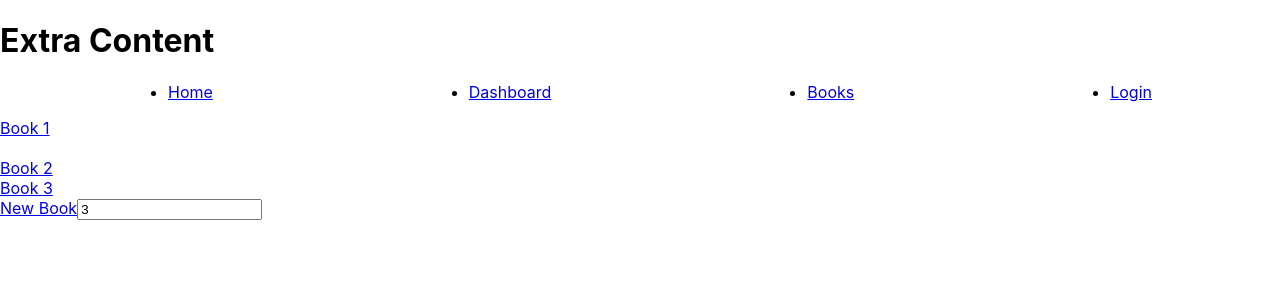
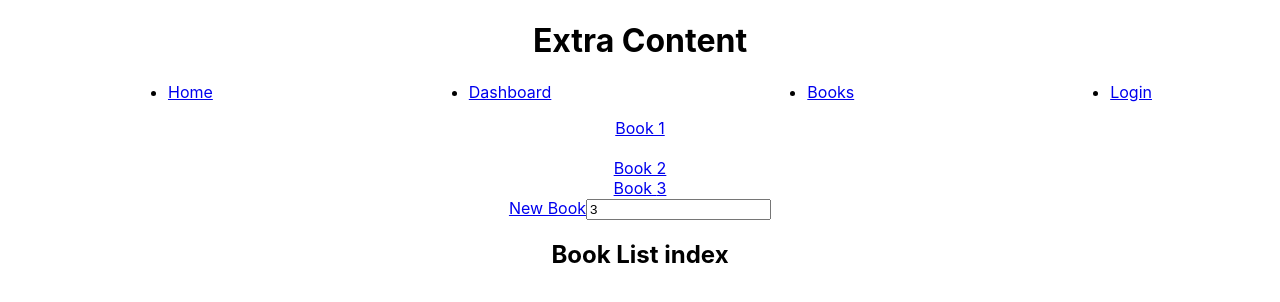
Before and after one commit to Mosharaf456/routing-project-rrdv6, a React (Create React App) app: page /books in a window 1280 px wide. Shown: the top 302 px of the page. Built offline with nearby package versions, Linux system fonts and the light colour scheme.

Commit message:
ref routing DONE for router v6

```diff
--- a/src/App.js
+++ b/src/App.js
@@ -38,7 +38,7 @@ function App() {
     <>
     {/* location fixed this conetnt on all over the route */}
       <Routes location='/books'>
-        <Route path='/books' element={<h1>Extra Content</h1>} />
+        <Route path='/books' element={<h1 style={{textAlign: 'center'}}>Extra Content</h1>} />
       </Routes>
       <nav style={{textAlign: 'center'}}>
         <ul style={{display: 'flex' , justifyContent: 'space-around' }}>
@@ -61,8 +61,9 @@ function App() {
         </ul>
       </nav>
 
-        {/* {element} */}
+        <div style={{textAlign: 'center'}}>
          {(location.state !== null)? JSON.stringify(location.state) : ''}
+        </div>
 
 
       <Routes>
--- a/src/components/Book.js
+++ b/src/components/Book.js
@@ -1,5 +1,6 @@
 import React from 'react';
 import { useOutletContext, useParams } from 'react-router-dom';
+import BookLayout from './BookLayout';
 
 function Book() {
     const book = useParams();
@@ -7,7 +8,8 @@ function Book() {
     // console.log(obj);
     console.log(book);
     return (
-      <div>
+      <div style={{textAlign: 'center'}}>
+        <BookLayout />
         <h2>Book {JSON.stringify(book.bookId)} </h2>
       </div>
     )
--- a/src/components/BookLayout.js
+++ b/src/components/BookLayout.js
@@ -5,7 +5,7 @@ function BookLayout() {
   const [searchParam, setSearchParam] = useSearchParams({ n: 3});
   const number = searchParam.get("n");
     return (
-      <>
+      <div style={{textAlign: 'center'}}>
         <Link to='/books/1'>Book 1</Link>
         <br />
         <br />
@@ -14,9 +14,10 @@ function BookLayout() {
         <Link to={`/books/${number}`}>Book {number}</Link>
         <br />
         <Link to='/books/new'>New Book</Link>
+        <input type='text' value={number} onChange={ e => setSearchParam({n: e.target.value})} />
+
         <Outlet context={{ hello: 'World' }} />
-        <input type='text' value={number} onChange={ e => setSearchParam({n: e.target.value})} />
-      </>
+      </div>
     )
 }
 
--- a/src/components/BookList.js
+++ b/src/components/BookList.js
@@ -1,9 +1,11 @@
 import React from 'react';
+import BookLayout from './BookLayout';
 
 function BookList() {
   return (
-    <div>
-      <h2>Book List</h2>
+    <div style={{textAlign: 'center'}}>
+      <BookLayout />
+      <h2>Book List index</h2>
     </div>
 
   )
--- a/src/components/BookRoutes.js
+++ b/src/components/BookRoutes.js
@@ -11,16 +11,11 @@ function BookRoutes() {
     <>
         <Routes>
             <Route element={<PrivateOutlet />}>
-              <Route index element={<BookLayout />} />
-            </Route>
-            <Route element={<PrivateOutlet />}>
                 <Route index element={<BookList />} />
                 <Route path=':bookId' element={<Book />} />
                 <Route path='new' element={<NewBook />} />
             </Route>
         </Routes>
-
-        {/* <BookLayout /> */}
     </>
   )
 }
--- a/src/components/Dashboard.js
+++ b/src/components/Dashboard.js
@@ -3,7 +3,7 @@ import React from 'react'
 function Dashboard() {
   return (
     <div style={{textAlign: 'center'}}>
-        <h1>Example Dashboard Page</h1>
+        <h1>Dashboard Page</h1>
     </div>
   )
 }
--- a/src/components/Home.js
+++ b/src/components/Home.js
@@ -3,7 +3,7 @@ import React from 'react'
 function Home() {
     return (
       <div style={{textAlign: 'center'}}>
-        <h1>Example Home Page</h1>
+        <h1>Home Page</h1>
       </div>
     )
 }
--- a/src/components/NewBook.js
+++ b/src/components/NewBook.js
@@ -1,8 +1,10 @@
 import React from 'react'
+import BookLayout from './BookLayout'
 
 function NewBook() {
   return (
-    <div>
+    <div style={{textAlign: 'center'}}>
+        <BookLayout />
         <h2>New Book</h2>
     </div>
   )
```
